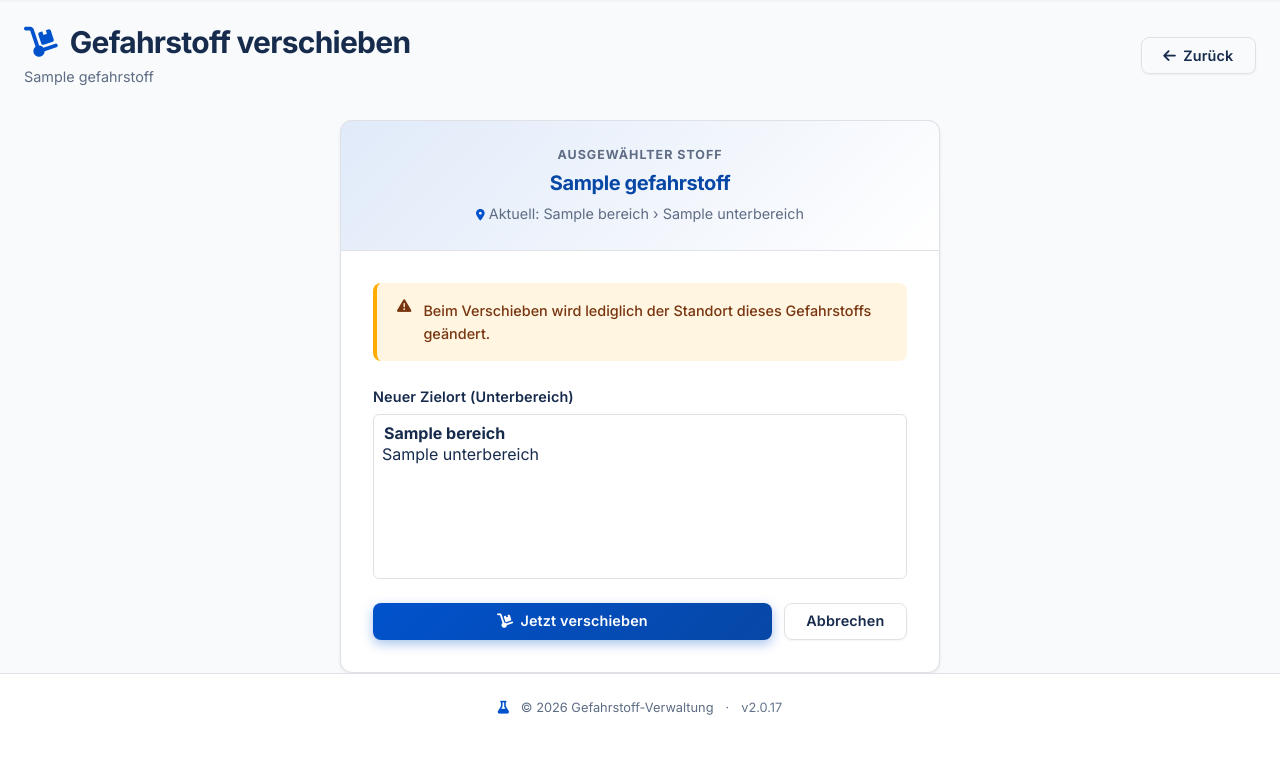
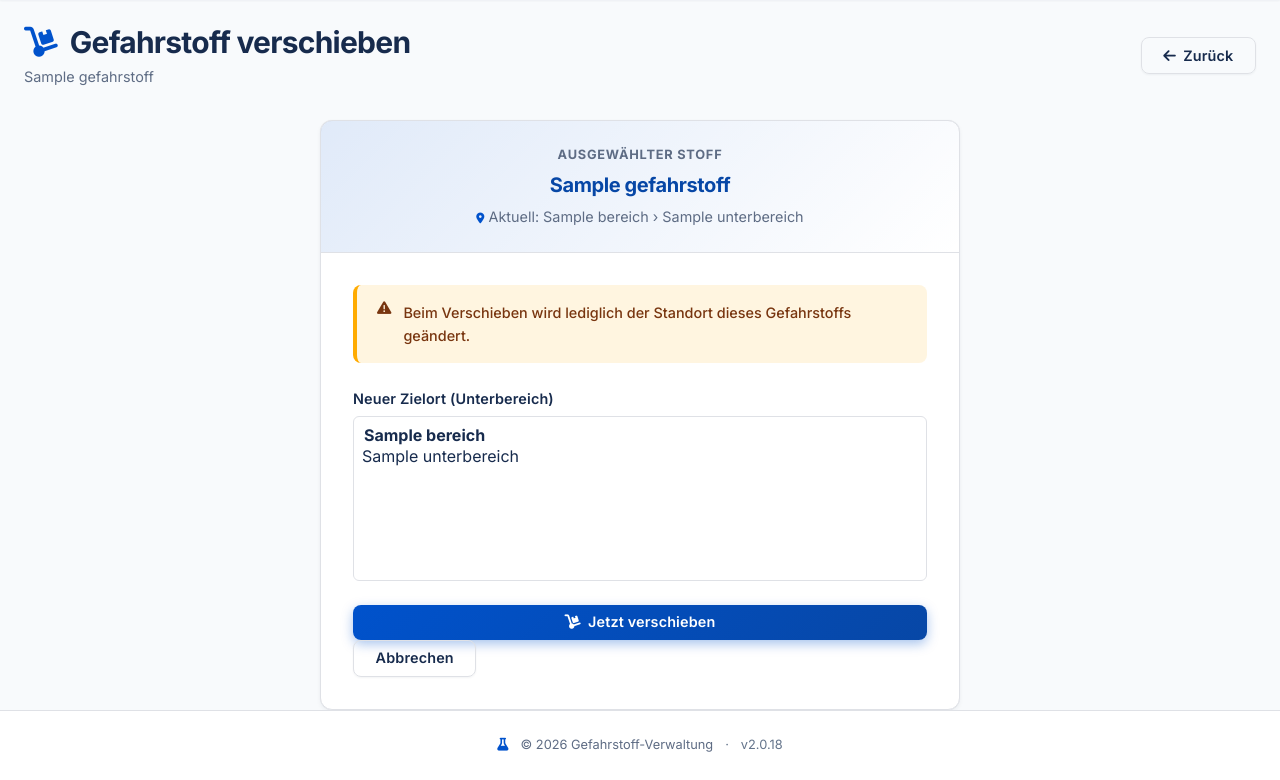
Before and after one commit to Donmeusi/gefahrstoffverzeichnis, a Flask app: page /move/1 in a window 1280 px wide. Shown: the part 61-841 px from the top of the page. Before the commit the page ends 776 px from the top, so only its background shows below. Run offline with Flask 3, Linux system fonts and the light colour scheme; a user stored in the database is signed in; tables that the repository leaves empty hold one stand-in row (values such as "Sample post"); some libraries are stand-ins or nearby versions.

Commit message:
refactor: move_copy.html auf Klassen
10 Inline-Stile sind weg, die Seite steht auf 0.

- Der Kopfbereich (getoente Flaeche, zentriert, Trennlinie) ist jetzt
  .card-hero mit einer Regel fuer das h2 darin.
- Das Etikett "Ausgewaehlter Stoff" ist genau das Muster von .field-label:
  klein, gesperrt, gedaempft, Grossbuchstaben. Es hatte 0.08em Sperrung statt
  0.06em - angeglichen, wie schon in view.html.
- Die Kartenbreite war 600px, waehrend die uebrigen Formularkarten 640px
  nutzen. Jetzt beide .card-form. Es gab damit drei verschiedene Breiten
  fuer denselben Zweck (800/640/600); die 800px der Systemansicht bleiben,
  weil dort breiterer Inhalt steht.
- Neu: .select-list fuer das mehrzeilige Auswahlfeld (size="7") - die globale
  select-Regel polstert asymmetrisch, hier ist es rundum gleich.
- Vorhandenes wiederverwendet: .mb-4 an beiden Hinweiskaesten, .icon-sm,
  .text-primary, .nowrap, .inline-row--wide + .mt-3 am Knopfpaar.

Gemessen: Ueberlauf 0 px auf zweiunddreissig gerenderten Seiten von 320 bis
1920 px, berechnete Werte 36/36 OK (Verschieben und Kopieren getrennt - sie
teilen die Vorlage, unterscheiden sich aber im Hinweiskasten). 119 Tests
gruen, DB-Pruefsumme unveraendert.
Bilder: gefahrstoff-verschieben.png und gefahrstoff-kopieren.png.

Inline-Stile 38 -> 28. APP_VERSION 2.0.17 -> 2.0.18.

Co-Authored-By: Claude Code <noreply@anthropic.com>

```diff
--- a/main.py
+++ b/main.py
@@ -76,7 +76,7 @@ def handle_csrf_error(e):
 # (base.html: ?v={{ APP_VERSION }}). Nach Änderungen an style.css muss diese
 # Zahl hochgezählt werden, sonst liefern die Browser weiter die alte Fassung
 # aus ihrem Cache und die Änderung wirkt beim Nutzer nicht.
-APP_VERSION = "2.0.17"
+APP_VERSION = "2.0.18"
 
 @app.context_processor
 def inject_globals():
--- a/static/style.css
+++ b/static/style.css
@@ -767,6 +767,16 @@ h4 { font-size: var(--fs-base); }
    Breite, siehe SYSTEMANSICHT. */
 .card-form { max-width: 640px; margin: 0 auto; }
 
+/* Kopfbereich einer Karte: getoente Flaeche, zentriert, mit Trennlinie
+   darunter. Stand als Inline-Stil in move_copy.html. */
+.card-hero {
+    padding: 1.5rem;
+    background: linear-gradient(135deg, var(--primary-light), transparent);
+    border-bottom: 1px solid var(--border);
+    text-align: center;
+}
+.card-hero h2 { font-size: 1.25rem; color: var(--primary-hover); margin-bottom: 0.4rem; }
+
 /* Karte, deren Inhalt bis an den Rand reicht (die Tabelle in users.html).
    Dann zeichnet nur der Scrollbereich den Rahmen - sonst laege ein Rahmen im
    Rahmen, dieselbe Ueberlegung wie bei .content-card weiter oben. */
@@ -2426,6 +2436,9 @@ a.kpi-card { text-decoration: none; }
 
 /* Auswahlfeld: volle Zeilenbreite waere hier zu breit. */
 .select-narrow { max-width: 300px; display: inline-block; }
+/* Mehrzeiliges Auswahlfeld (size="7"): rundum gleiche Polsterung statt der
+   asymmetrischen der globalen select-Regel. */
+.select-list { padding: 0.5rem; }
 .doc-warn { color: var(--danger); }
 
 /* Symbolspalte in der Kachelansicht (Standort, Menge). Beide Symbole standen
--- a/templates/move_copy.html
+++ b/templates/move_copy.html
@@ -16,14 +16,14 @@
     </a>
 </div>
 
-<div class="card" style="max-width:600px; margin:0 auto;">
+<div class="card card-form">
     <!-- Stoff Info Header -->
-    <div style="padding:1.5rem; background:linear-gradient(135deg, var(--primary-light), transparent); border-bottom:1px solid var(--border); text-align:center;">
-        <p style="font-size:0.78rem; font-weight:700; color:var(--text-muted); text-transform:uppercase; letter-spacing:0.08em; margin-bottom:0.4rem;">Ausgewählter Stoff</p>
-        <h2 style="font-size:1.25rem; color:var(--primary-hover); margin-bottom:0.4rem;">{{ stoff.name }}</h2>
+    <div class="card-hero">
+        <p class="field-label">Ausgewählter Stoff</p>
+        <h2>{{ stoff.name }}</h2>
         {% if stoff.unterbereich %}
         <p class="text-muted text-sm">
-            <i class="fa-solid fa-map-marker-alt" style="color:var(--primary); font-size:0.8em;"></i>
+            <i class="fa-solid fa-map-marker-alt text-primary icon-sm"></i>
             Aktuell: {{ stoff.unterbereich.bereich.name }} &rsaquo; {{ stoff.unterbereich.name }}
         </p>
         {% else %}
@@ -35,12 +35,12 @@
 
     <div class="card-body">
         {% if action == 'Kopieren' %}
-        <div class="alert alert-info" style="margin-bottom:1.5rem;">
+        <div class="alert alert-info mb-4">
             <i class="fa-solid fa-circle-info"></i>
             <span>Beim Kopieren wird ein identischer neuer Eintrag für diesen Gefahrstoff erstellt und dem Zielort zugewiesen. Der ursprüngliche Eintrag bleibt unverändert.</span>
         </div>
         {% else %}
-        <div class="alert alert-warning" style="margin-bottom:1.5rem;">
+        <div class="alert alert-warning mb-4">
             <i class="fa-solid fa-triangle-exclamation"></i>
             <span>Beim Verschieben wird lediglich der Standort dieses Gefahrstoffs geändert.</span>
         </div>
@@ -51,7 +51,7 @@
             <div class="form-group">
                 <label for="unterbereich_id">Neuer Zielort (Unterbereich)</label>
                 <select id="unterbereich_id" name="unterbereich_id" required size="7"
-                        style="padding:0.5rem;">
+                        class="select-list">
                     {% if not bereiche %}
                     <option disabled>Keine Bereiche vorhanden – zuerst Standorte anlegen.</option>
                     {% else %}
@@ -69,12 +69,12 @@
                 </select>
             </div>
 
-            <div style="display:flex; gap:0.75rem; margin-top:1rem;">
+            <div class="inline-row--wide mt-3">
                 <button type="submit" class="btn btn-primary w-100" {% if not bereiche %}disabled{% endif %}>
                     <i class="fa-solid {% if action == 'Kopieren' %}fa-copy{% else %}fa-dolly{% endif %}"></i>
                     Jetzt {{ action|lower }}
                 </button>
-                <a href="{{ url_for('view_stoff', id=stoff.id) }}" class="btn btn-outline" style="white-space:nowrap;">
+                <a href="{{ url_for('view_stoff', id=stoff.id) }}" class="btn btn-outline nowrap">
                     Abbrechen
                 </a>
             </div>
```
